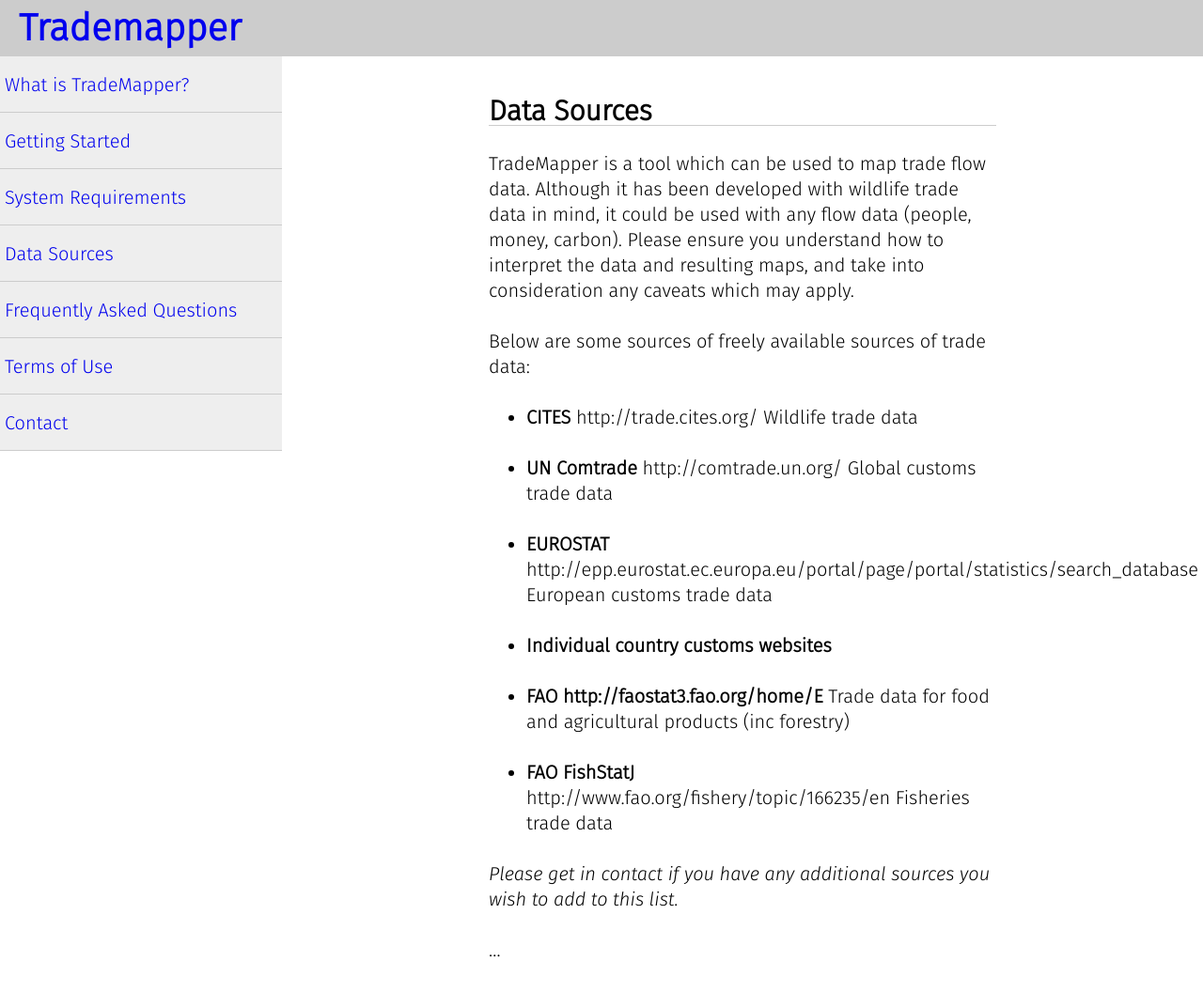
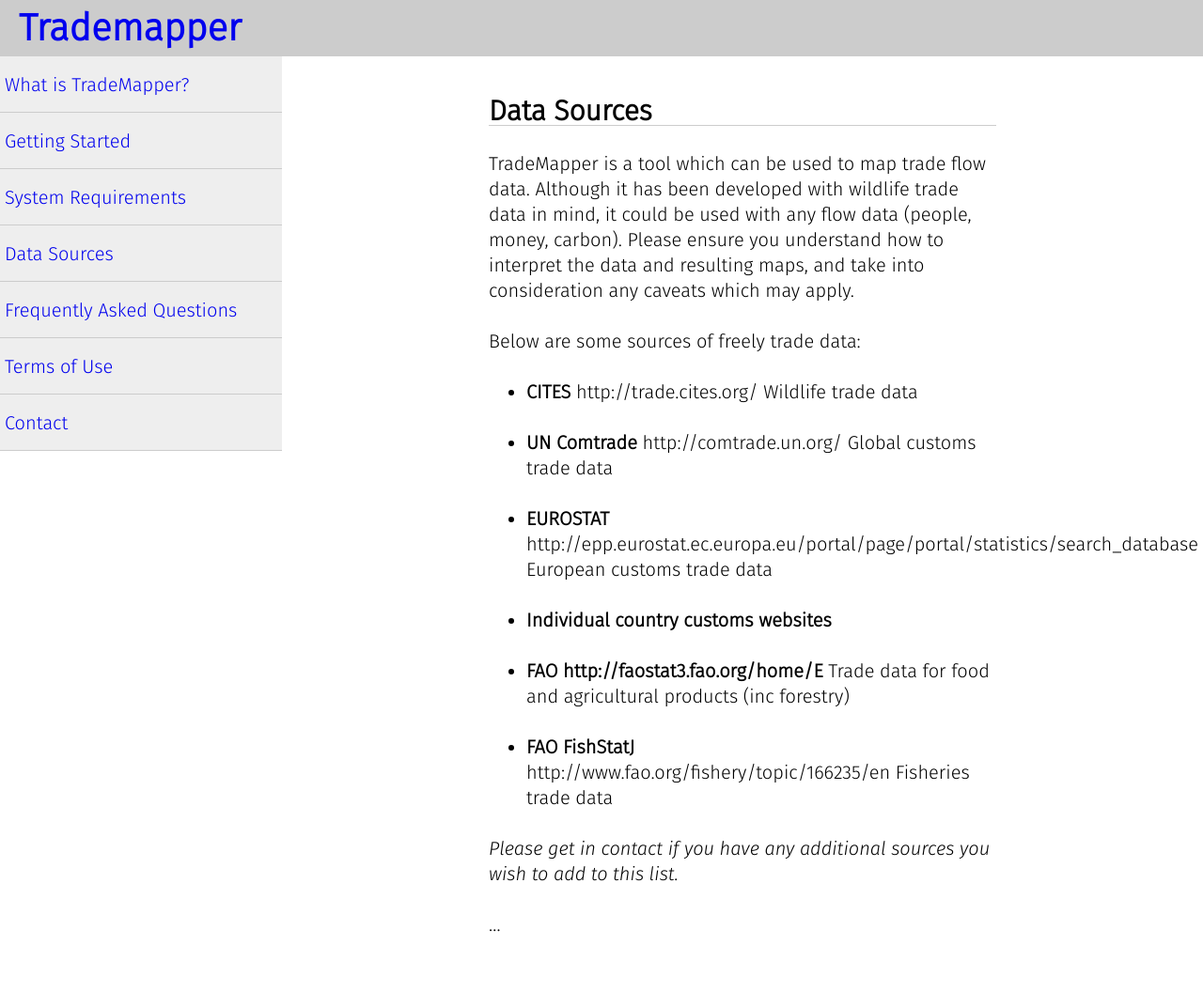
Before and after one commit to trademapper/trademapper-js, a Jekyll site: the page built from _pages/03_data.md, in a window 1280 px wide. Shown: the whole page at 94% size. Built offline with Jekyll 4.4.1, drawn with Linux system fonts in a browser that asks for light colours; after the commit the page ends 1045 px from its top, so only the background shows below that.

Commit message:
Update 03_data.md

```diff
--- a/_pages/03_data.md
+++ b/_pages/03_data.md
@@ -6,7 +6,7 @@
 
 TradeMapper is a tool which can be used to map trade flow data. Although it has been developed with wildlife trade data in mind, it could be used with any flow data (people, money, carbon). Please ensure you understand how to interpret the data and resulting maps, and take into consideration any caveats which may apply.
 
-Below are some sources of freely available sources of trade data:
+Below are some sources of freely trade data:
 
 * __CITES__ http://trade.cites.org/ Wildlife trade data
 
```
